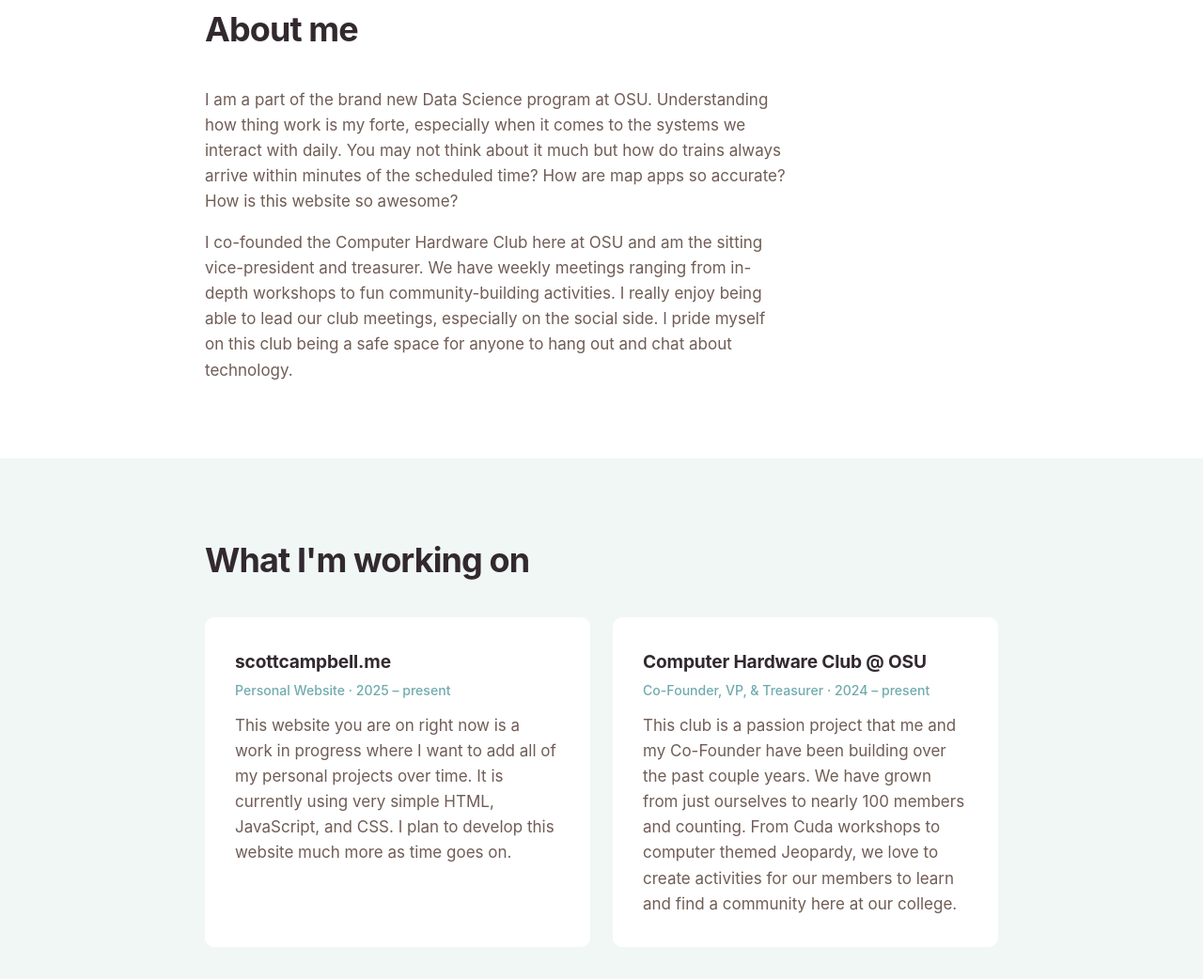
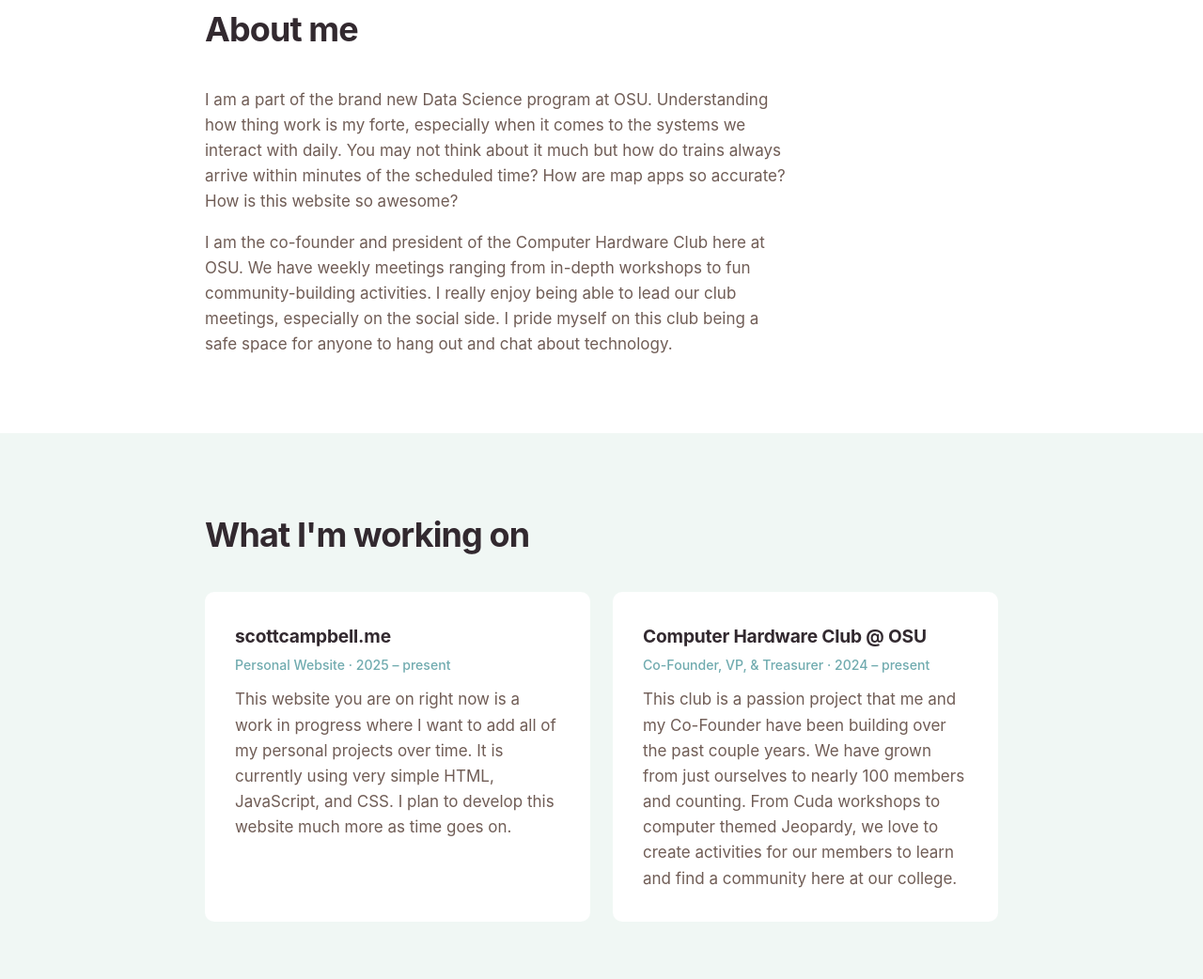
Before and after one commit to scampbella/scampbella.github.io, a website: page index.html in a window 1280 px wide. Shown: the part 669-1711 px from the top of the page at 94% size. Drawn offline with Linux system fonts and the light colour scheme.

Commit message:
Updated Text

```diff
--- a/index.html
+++ b/index.html
@@ -50,10 +50,10 @@
             is this website so awesome?
           </p>
           <p>
-            I co-founded the Computer Hardware Club here at OSU and am the sitting vice-president
-            and treasurer. We have weekly meetings ranging from in-depth workshops to fun community-building
-            activities. I really enjoy being able to lead our club meetings, especially on the social side. I
-            pride myself on this club being a safe space for anyone to hang out and chat about technology.
+            I am the co-founder and president of the Computer Hardware Club here at OSU. We have weekly meetings
+            ranging from in-depth workshops to fun community-building activities. I really enjoy being able to
+            lead our club meetings, especially on the social side. I pride myself on this club being a safe
+            space for anyone to hang out and chat about technology.
           </p>
          <!-- <p>
             I have a deep interest in consumer-grade tech hardware that improves day to day quality of life.
```
